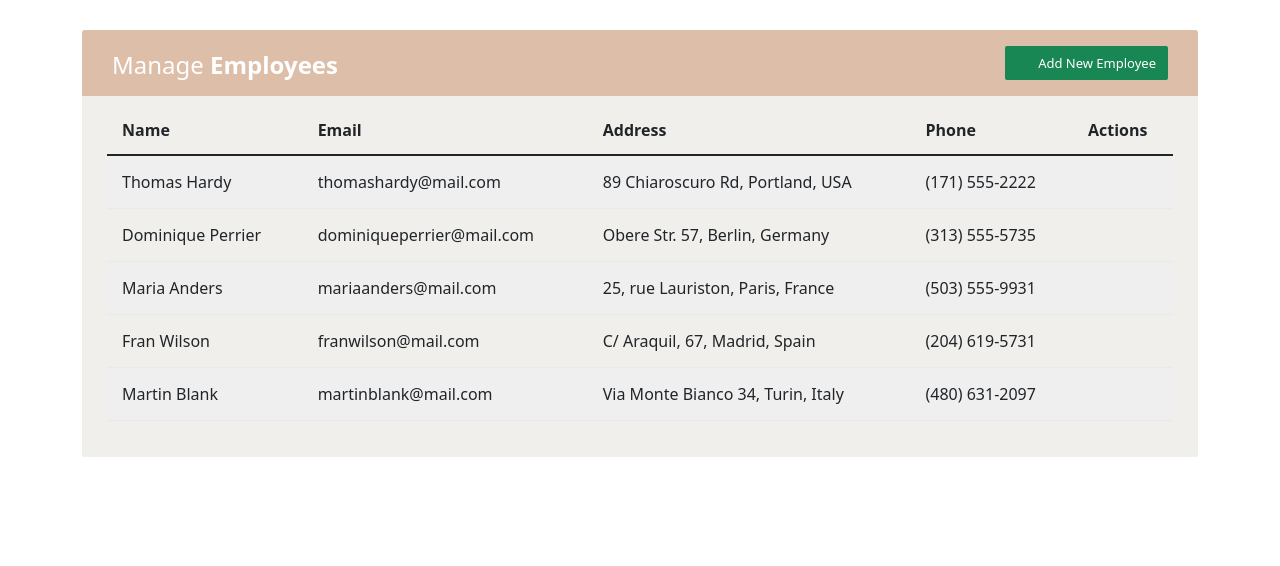
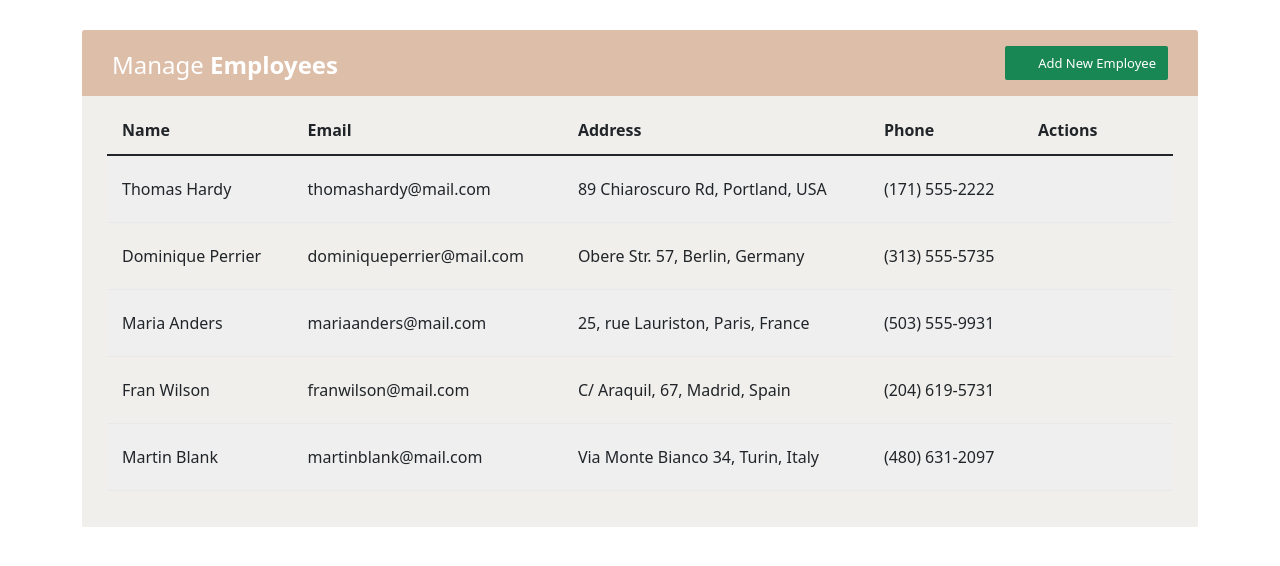
Before and after one commit to onemliceyda/manage-employee, a React (Create React App) app: page / in a window 1280 px wide. Shown: the top 566 px of the page. Built offline with nearby package versions, Linux system fonts and the light colour scheme.

Commit message:
delete properties added.

```diff
--- a/src/components/AddForm.js
+++ b/src/components/AddForm.js
@@ -1,6 +1,6 @@
 import { Form,Button} from "react-bootstrap";
 import { EmployeeContext } from "../contexts/EmployeeContext";
-import { useContext } from "react";
+import { useContext, useEffect } from "react";
 import { useState } from "react";
 
 
@@ -25,6 +25,7 @@
         e.preventDefault();
         addEmployee(name,email,address,phone);
     })
+
 
 
 
--- a/src/components/Employee.js
+++ b/src/components/Employee.js
@@ -1,5 +1,9 @@
-const Employee = ({employees}) => {
+import { Button } from "react-bootstrap"
+import { EmployeeContext } from "../contexts/EmployeeContext";
+import { useContext } from "react";
+const Employee = ({ employees }) => {
 
+    const {deleteEmployee} = useContext(EmployeeContext);
     return (
         <>
 
@@ -11,8 +15,8 @@
                         <td>{employee.address}</td>
                         <td>{employee.phone}</td>
                         <td>
-                            <a href="#editEmployeeModal" className="edit" data-toggle="modal"><i className="material-icons" data-toggle="tooltip" title="Edit">&#xE254;</i></a>
-                            <a href="#deleteEmployeeModal" className="delete" data-toggle="modal"><i className="material-icons" data-toggle="tooltip" title="Delete">&#xE872;</i></a>
+                            <button className="btn text-warning btn-act " data-toggle="modal"><i className="material-icons" data-toggle="tooltip" title="Edit">&#xE254;</i></button>
+                            <button onClick={() => deleteEmployee(employee.id)} className="btn text-danger btn-act " data-toggle="modal"><i className="material-icons" data-toggle="tooltip" title="Delete">&#xE872;</i></button>
                         </td>
                     </tr>
                 ))
--- a/src/components/EmployeeList.js
+++ b/src/components/EmployeeList.js
@@ -12,9 +12,18 @@
     const handleClose = () => setShow(false);
     const handleShow = () => setShow(true);
 
-    useEffect(()=>{
+    useEffect(() => {
         handleClose();
-    },[employees])
+    }, [employees])
+
+
+
+    const [count, setCount] = useState(0);
+
+    useEffect(() => {
+       console.log("component rendered");
+      },[employees]);
+
 
 
     return (
@@ -62,6 +71,7 @@
                     </Button>
                 </Modal.Footer>
             </Modal>
+
         </>
     )
 }
--- a/src/contexts/EmployeeContext.js
+++ b/src/contexts/EmployeeContext.js
@@ -5,9 +5,9 @@
 export const EmployeeContext = createContext();
 
 
-const EmployeeContextProvider =( (props) => {
+const EmployeeContextProvider = ((props) => {
 
-    const [employees,setEmployees] = useState([
+    const [employees, setEmployees] = useState([
         { id: uuidv4(), name: 'Thomas Hardy', email: 'thomashardy@mail.com', address: '89 Chiaroscuro Rd, Portland, USA', phone: '(171) 555-2222' },
         { id: uuidv4(), name: 'Dominique Perrier', email: 'dominiqueperrier@mail.com', address: 'Obere Str. 57, Berlin, Germany', phone: '(313) 555-5735' },
         { id: uuidv4(), name: 'Maria Anders', email: 'mariaanders@mail.com', address: '25, rue Lauriston, Paris, France', phone: '(503) 555-9931' },
@@ -15,17 +15,20 @@
         { id: uuidv4(), name: 'Martin Blank', email: 'martinblank@mail.com', address: 'Via Monte Bianco 34, Turin, Italy', phone: '(480) 631-2097' }
     ])
 
-    const addEmployee=(name,email,address,phone)=>{
-        setEmployees([...employees,{id:uuidv4(),name,email,address,phone}])
+    const addEmployee = (name, email, address, phone) => {
+        setEmployees([...employees, { id: uuidv4(), name, email, address, phone }])
     }
 
+    const deleteEmployee = (id )=> {
+        setEmployees(employees.filter(employee => employee.id !== id))
+    }
 
- return (
-        <EmployeeContext.Provider value={{employees,addEmployee }}>
+    return (
+        <EmployeeContext.Provider value={{ employees, addEmployee, deleteEmployee }}>
 
             {props.children}
 
-             </EmployeeContext.Provider>
+        </EmployeeContext.Provider>
     )
 }
 
--- a/src/index.css
+++ b/src/index.css
@@ -41,6 +41,7 @@
 	outline: none !important;
 	margin-left: 10px;
 }
+
 .table-title .btn i {
 	float: left;
 	font-size: 21px;
@@ -57,7 +58,7 @@
 }
 
 table.table tr th:last-child {
-	width: 100px;
+	width: 150px;
 }
 table.table-striped tbody tr:nth-of-type(odd) {
 	background-color: #fcfcfc;
@@ -122,7 +123,7 @@
 	background: #03A9F4;
 }
 .pagination li.active a:hover {
-	background: #0397d6;
+	background: #0397dff6;
 }
 .pagination li.disabled i {
 	color: #ccc;
@@ -166,6 +167,7 @@
 .modal .btn {
 	border-radius: 2px;
 	min-width: 100px;
+
 }
 .modal form label {
 	font-weight: normal;
```
